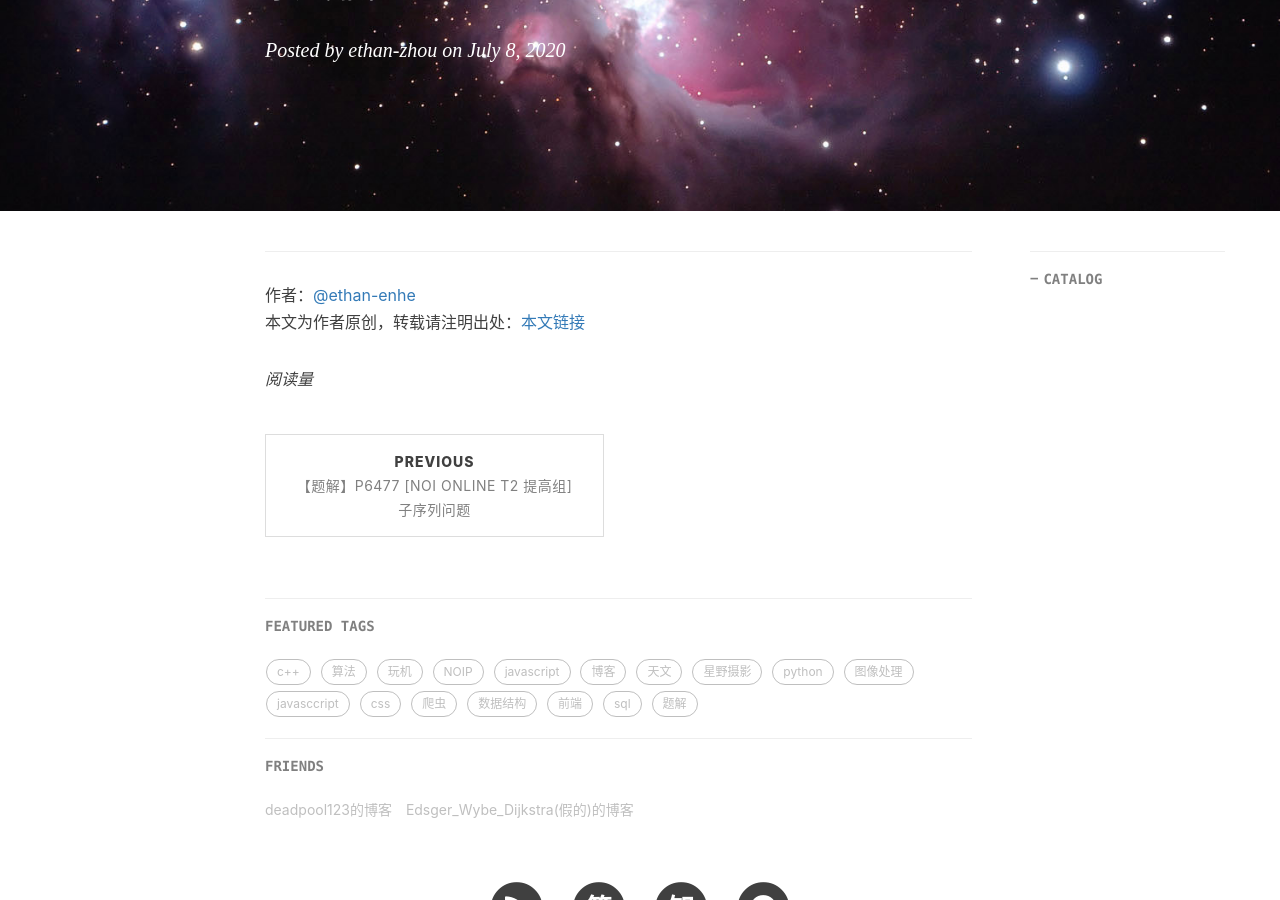
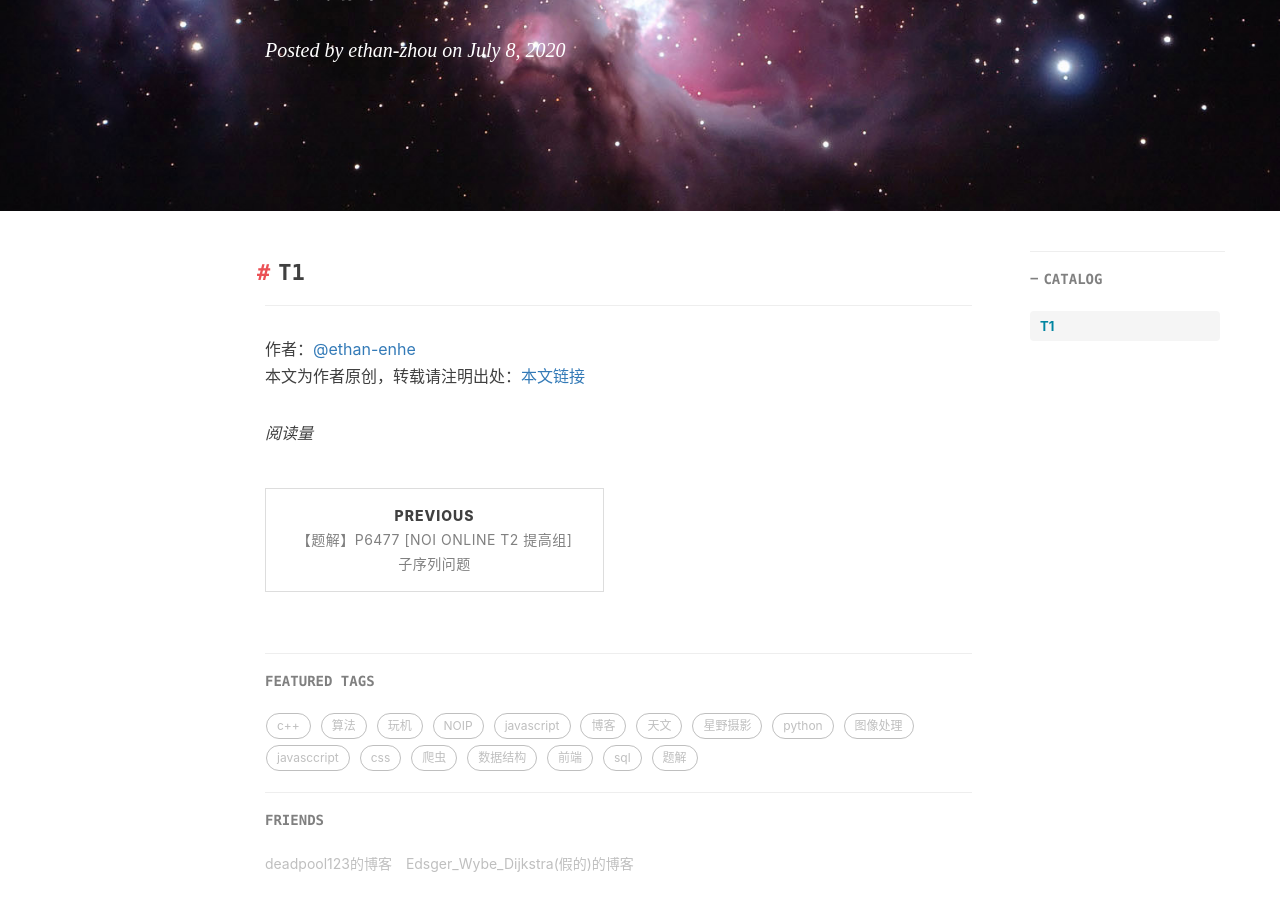
Before and after one commit to ethan-enhe/ethan-enhe.github.io, a Jekyll site: the page built from _posts/2020-07-08-cf-edu-round-47解题记录.md, in a window 1280 px wide and 900 px high, scrolled down 312 px. Built offline with Jekyll 4.4.1, drawn with Linux system fonts in a browser that asks for light colours; nearby versions of some CDN libraries; comment, search, counter and statistics services are not loaded.

```diff
--- a/_posts/2020-07-08-cf-edu-round-47解题记录.md
+++ b/_posts/2020-07-08-cf-edu-round-47解题记录.md
@@ -11,6 +11,8 @@ tags:
     - 算法
     - 题解
 ---
+## T1
+
 <!--stackedit_data:
-eyJoaXN0b3J5IjpbOTg1ODgyMjQ3XX0=
+eyJoaXN0b3J5IjpbLTEwMzM3MTg5OTIsOTg1ODgyMjQ3XX0=
 -->
```
